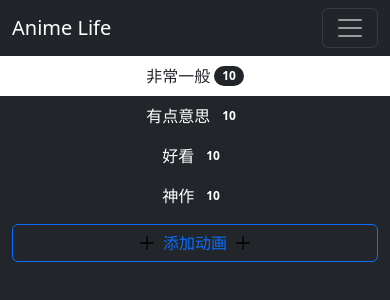
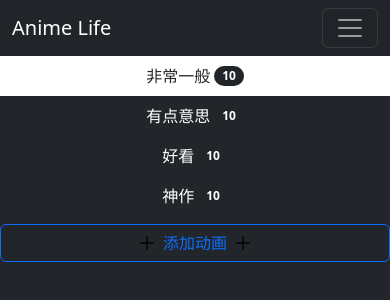
Before and after one commit to HatsuneMK00/anime-life, a React (Create React App) app: page / in a window 390 px wide. Shown: the top 300 px of the page. Built offline with nearby package versions, Linux system fonts and the light colour scheme.

Commit message:
fix: put col into row, correct sidebar implementation

```diff
--- a/src/App.css
+++ b/src/App.css
@@ -5,9 +5,15 @@
 }
 
 .main-container {
-    display: flex;
-    flex-direction: column;
     background-color: #4f4f4f;
     color: white;
     height: 100vh;
 }
+
+.content-container {
+    display: flex;
+    flex-direction: column;
+    align-items: center;
+    justify-content: center;
+    height: 100%;
+}
--- a/src/App.js
+++ b/src/App.js
@@ -1,14 +1,18 @@
 import './App.css';
 import MyNavBar from './components/MyNavBar';
 import MySideBar from './components/MySideBar';
-import {Container} from "react-bootstrap";
+import {Container, Row} from "react-bootstrap";
+import AnimeCard from "./components/AnimeCard";
 
 function App() {
   return (
     <div className="app-container">
       <MyNavBar/>
         <Container fluid className="main-container p-0">
-          <MySideBar/>
+          <Row className="flex-xl-nowrap h-100">
+            <MySideBar/>
+            <AnimeCard/>
+          </Row>
         </Container>
     </div>
   );
--- a/src/components/MySideBar.js
+++ b/src/components/MySideBar.js
@@ -1,11 +1,11 @@
-import {Button, Col, Container, Row} from "react-bootstrap";
+import {Button, Col, Row} from "react-bootstrap";
 import './MySideBar.css';
 import SideBarItem from "./SideBarItem";
 import { GrAdd } from "react-icons/gr";
 
 function MySideBar() {
   return (
-    <Container fluid className="col-12 col-xl-2 col-md-3 d-flex flex-column ms-0 p-0 sidebar-container">
+    <div className="col-12 col-xl-2 col-md-3 d-flex flex-column ms-0 p-0 sidebar-container">
       <Row className="sidebar-row sidebar-row__selected">
         <Col>
           <SideBarItem sideBarText="非常一般" />
@@ -35,7 +35,7 @@ function MySideBar() {
           </Button>
         </Col>
       </Row>
-    </Container>
+    </div>
   )
 }
 
```
